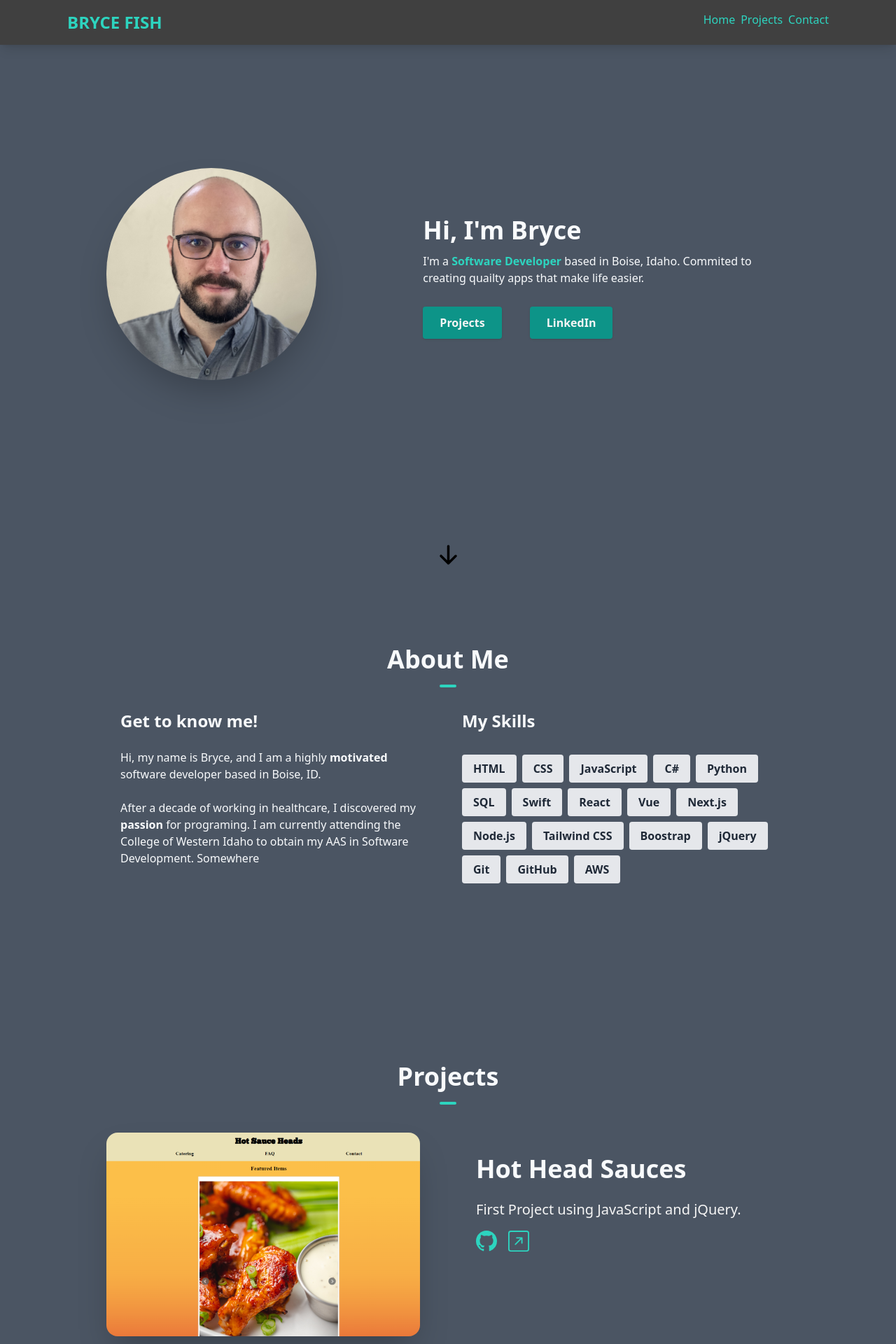
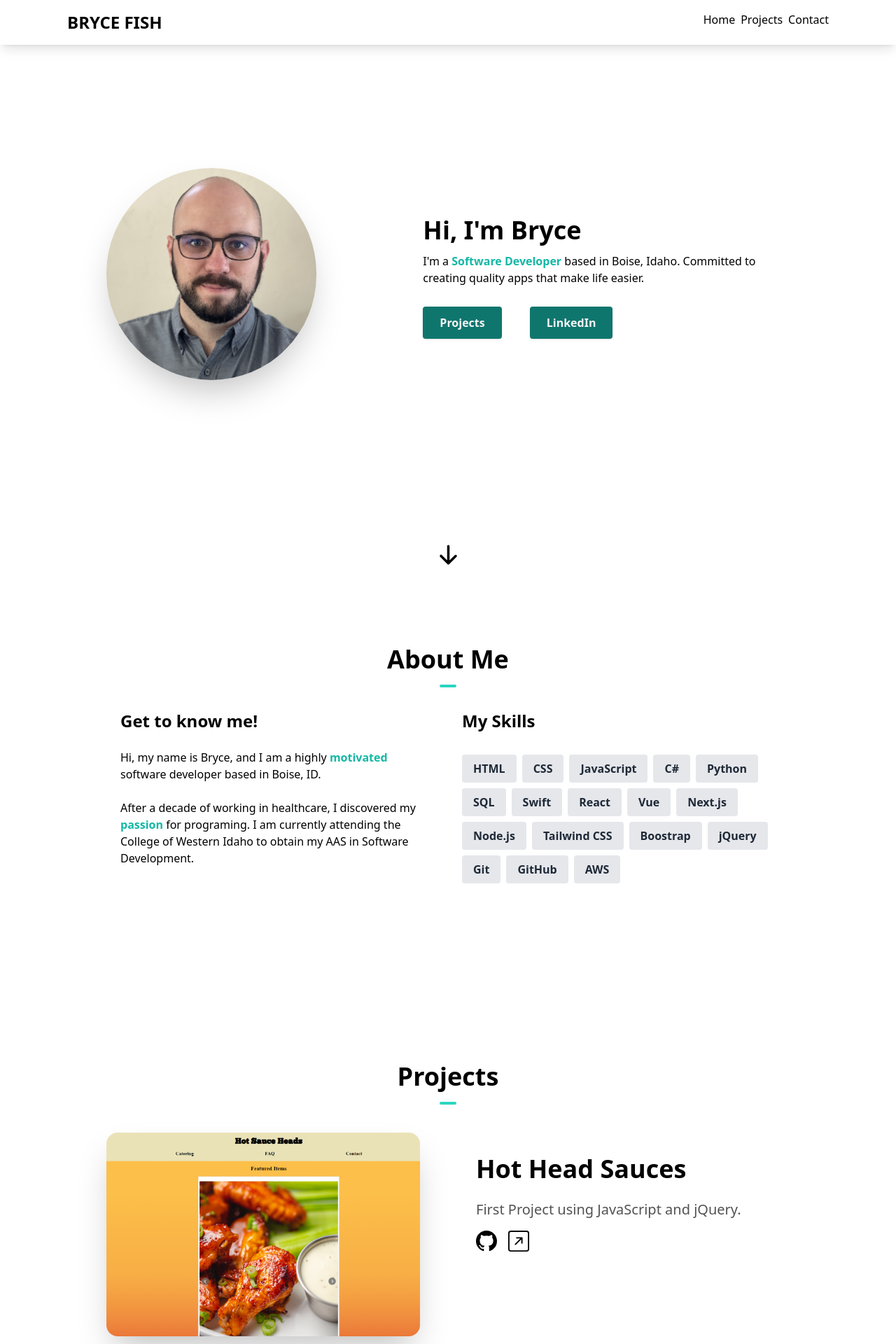
Before and after one commit to brycefish/portfolio, a Next.js app: page / in a window 1280 px wide. Shown: the top 1920 px of the page at 70% size. Built offline with nearby package versions, Linux system fonts and the light colour scheme.

Commit message:
dark mode edits

```diff
--- a/components/AboutSection.js
+++ b/components/AboutSection.js
@@ -24,7 +24,7 @@ const skills = [
 const AboutSection = () => {
   return (
     <section id="about">
-      <div className="my-12 pb-12 md:pt-16 md:pb-48 text-slate-50">
+      <div className="my-12 pb-12 md:pt-16 md:pb-48 dark:text-slate-50">
         <h1 className="text-center font-bold text-4xl">
           About Me
           <hr className="w-6 h-1 mx-auto my-4 bg-teal-400 border-0 rounded"></hr>
@@ -36,11 +36,11 @@ const AboutSection = () => {
               Get to know me!
             </h1>
             <p>
-              Hi, my name is Bryce, and I am  a highly <span className="font-bold">motivated</span> software developer based in Boise, ID.
+              Hi, my name is Bryce, and I am  a highly <span className="text-teal-500 font-semibold">motivated</span> software developer based in Boise, ID.
             </p>
             <br />
             <p>
-              After a decade of working in healthcare, I discovered my <span className="font-bold">passion</span> for programing.  I am currently attending the College of Western Idaho to obtain my AAS in Software Development. Somewhere
+              After a decade of working in healthcare, I discovered my <span className="text-teal-500 font-semibold">passion</span> for programing.  I am currently attending the College of Western Idaho to obtain my AAS in Software Development.
             </p>
 
           </div>
@@ -51,7 +51,7 @@ const AboutSection = () => {
                 return (
                   <p
                     key={idx}
-                    className="bg-gray-200 px-4 py-2 mr-2 mt-2 text-gray-800 rounded font-semibold"
+                    className="bg-gray-200 px-4 py-2 mr-2 mt-2 text-gray-800 rounded font-semibold hover:bg-teal-200 dark:hover:bg-teal-500"
                   >
                     {item.skill}
                   </p>
--- a/components/Footer.js
+++ b/components/Footer.js
@@ -11,17 +11,17 @@ export default function Footer() {
     <footer id="contact" className="mx-auto max-w-3xl px-4 sm:px-6 md:max-w-5xl ">
       <hr className="w-full h-0.5 mx-auto mt-8 bg-neutral-200 border-0"></hr>
       <div className="mx-auto  p-4 flex flex-col text-center md:flex-row md:justify-between">
-        <div className="flex flex-row items-center justify-center space-x-1 text-slate-50">
+        <div className="flex flex-row items-center justify-center space-x-1 dark:text-slate-50">
           © 2023 Bryce Fish<a href="/" className="hover:underline"></a>
         </div>
         <div className="flex flex-row items-center justify-center space-x-2 mb-1">
-          <p className="text-slate-50">Contact Me: </p>
+          <p className="dark:text-slate-50">Contact Me:</p>
         <a
             href="mailto:atlaschug@gmail.com"
             target="_blank"
           >
             <AiOutlineMail
-              className="hover:-translate-y-1 transition-transform cursor-pointer text-slate-50 dark:text-slate-100"
+              className="hover:-translate-y-1 transition-transform cursor-pointer text-neutral-600 dark:text-slate-50"
               size={30}
             />
           </a>
@@ -29,7 +29,7 @@ export default function Footer() {
 
           <a href="https://github.com/brycefish" rel="noreferrer" target="_blank">
             <AiOutlineGithub
-              className="hover:-translate-y-1 transition-transform cursor-pointer text-slate-50 dark:text-slate-100"
+              className="hover:-translate-y-1 transition-transform cursor-pointer text-neutral-500 dark:text-slate-50"
               size={30}
             />
           </a>
@@ -39,7 +39,7 @@ export default function Footer() {
             target="_blank"
           >
             <AiOutlineLinkedin
-              className="hover:-translate-y-1 transition-transform cursor-pointer text-slate-50 dark:text-slate-100"
+              className="hover:-translate-y-1 transition-transform cursor-pointer text-neutral-500 dark:text-slate-50"
               size={30}
             />
           </a>
--- a/components/HeroSection.js
+++ b/components/HeroSection.js
@@ -9,7 +9,7 @@ import { HiArrowDown } from "react-icons/hi"
 const HeroSection = () => {
     return (
         <section id="home">
-        <div className="text-slate-50 flex flex-col text-center items-center justify-center my-10 py-16 sm:py-32 md:py-48 md:flex-row md:space-x-4 md:text-left">
+        <div className="dark:text-slate-50 flex flex-col text-center items-center justify-center my-10 py-16 sm:py-32 md:py-48 md:flex-row md:space-x-4 md:text-left">
 
         <div className="md:mt-2 md:w-1/2">
           <Image src={devpic} className="shadow-2xl rounded-full" width="300" height="300"/>
@@ -19,16 +19,16 @@ const HeroSection = () => {
           <h1 className="text-4xl font-bold mb-3 mt-6 md:mt-0 md:text-7x1">Hi, I&#39;m Bryce</h1>
           <p>
           I&#39;m a{" "}
-          <span className="font-semibold text-teal-400">
+          <span className="font-semibold text-teal-500">
               Software Developer{" "}
             </span>
-            based in Boise, Idaho. Commited to creating quailty apps that make life easier.
+            based in Boise, Idaho. Committed to creating quality apps that make life easier.
           </p>
           <div className="mt-10 flex-center space-x-10 self">
-          <Link href="#projects" className="text-neutral-100 font-semibold px-6 py-3 bg-teal-600 rounded shadow hover:bg-teal-700">
+          <Link href="#projects" className="text-neutral-100 font-semibold px-6 py-3 bg-teal-700 dark:bg-teal-600 rounded shadow hover:bg-teal-700">
           Projects
           </Link>
-          <Link href="https://www.linkedin.com/in/bryce-fish" target="_blank" className="text-neutral-100 font-semibold px-6 py-3 bg-teal-600 rounded shadow hover:bg-teal-700">
+          <Link href="https://www.linkedin.com/in/bryce-fish" target="_blank" className="text-neutral-100 font-semibold px-6 py-3 bg-teal-700 dark:bg-teal-600 rounded shadow hover:bg-teal-700">
           LinkedIn
           </Link>
           </div>
--- a/components/Navbar.js
+++ b/components/Navbar.js
@@ -6,12 +6,15 @@ import { BsFillMoonStarsFill } from "react-icons/bs"
 
 export default function Navbar() {
     return (
-        <header className="w-full mx-auto  px-4 sm:px-20 fixed top-0 z-50 shadow-lg text-teal-400 bg-neutral-700">
+        <header className="w-full mx-auto  px-4 sm:px-20 fixed top-0 z-50 shadow-lg bg-white dark:text-teal-400 dark:bg-neutral-700">
             <nav className="py-4 px-4 flex justify-between">
                     <div>
                         <h2 className="sm:text-2xl font-semibold uppercase">Bryce Fish</h2>
                     </div>
                     <div id="rightSideNavItems" className="flex space-x-2">
+                        <button>
+
+                        </button>
                         <a href="#home">
                             Home
                         </a>
--- a/components/ProjectsSection.js
+++ b/components/ProjectsSection.js
@@ -26,20 +26,17 @@ const projects = [
     link: "https://s3.amazonaws.com/brycefish.com/index.html",
   },
 ]
-
 const ProjectsSection = () => {
     return (
         <section id="projects">
-            <h1 className="text-4xl my-10 text-center font-bold text-slate-50">Projects
+            <h1 className="text-4xl my-10 text-center font-bold dark:text-slate-50">Projects
             <hr className="w-6 h-1 mx-auto my-4 bg-teal-400 border-0 rounded"></hr>
             </h1>
-
-
       <div className="flex flex-col space-y-28">
         {projects.map((project, idx) => {
           return (
             <div key={idx}>
-                <div className="md:flex text-slate-50">
+                <div className="md:flex dark:text-slate-50">
                   <div className=" md:w-1/2 md:mr-20">
                     <Link href={project.link}>
                       <Image
@@ -51,31 +48,26 @@ const ProjectsSection = () => {
                       />
                     </Link>
                   </div>
-
-
-
                   <div className="mt-8 md:w-1/2">
                     <h1 className="text-4xl font-bold mb-6">{project.name}</h1>
-                    <p className="text-xl leading-7 mb-4 text-neutral-100">
+                    <p className="text-xl leading-7 mb-4 text-neutral-600 dark:text-neutral-100">
                       {project.description}
                     </p>
-                    <div className="flex flex-row align-bottom space-x-4 text-teal-400">
+                    <div className="flex flex-row align-bottom space-x-4  dark:text-teal-400">
                       <Link href={project.github} target="_blank">
                         <BsGithub
                           size={30}
-                          className="hover:-translate-y-1 transition-transform cursor-pointer"
+                          className="hover:-translate-y-1 transition-transform cursor-pointer hover:text-teal-500 dark:hover:text-slate-50"
                         />
                       </Link>
                       <Link href={project.link} target="_blank">
                         <BsArrowUpRightSquare
                           size={30}
-                          className="hover:-translate-y-1 transition-transform cursor-pointer"
+                          className="hover:-translate-y-1 transition-transform cursor-pointer hover:text-teal-500 dark:hover:text-slate-50"
                         />
                       </Link>
                     </div>
                   </div>
-
-
                   </div>
                 </div>
           )
--- a/src/app/layout.js
+++ b/src/app/layout.js
@@ -5,11 +5,16 @@ import Footer from '../../components/Footer';
 export const metadata = {
   title: 'Portfolio | About',
   description: 'A Portfolio to showcase recent work by Bryce Fish, a software developer from Boise, Idaho',
+  script: `if (localStorage.theme === 'dark' || (!('theme' in localStorage) && window.matchMedia('(prefers-color-scheme: dark)').matches)) {
+    document.documentElement.classList.add('dark')
+  } else {
+    document.documentElement.classList.remove('dark')
+  }`,
 }
 
 export default function RootLayout({ children }) {
   return (
-    <html lang='en' className='bg-gray-600'>
+    <html lang='en' className='dark:bg-gray-600'>
       <body>
           <Navbar />
           {children}
```
Also changed, not shown: components/DarkModeHook.js (added, +19 -0 lines).
